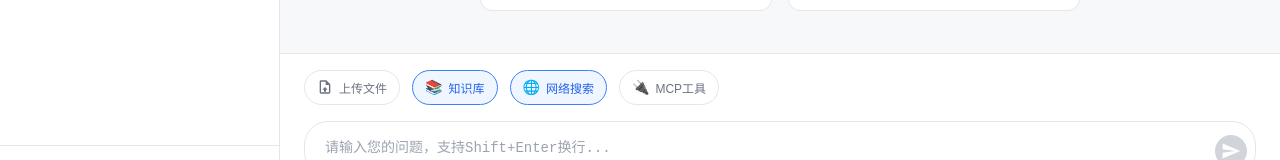
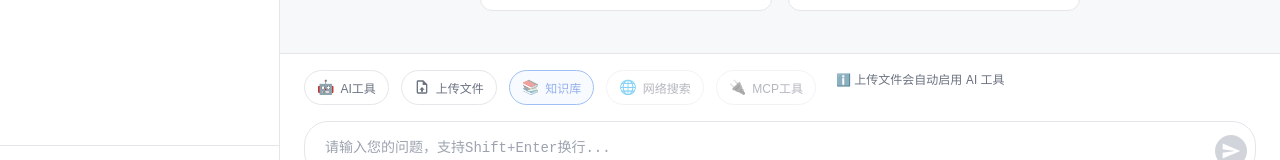
Before and after one commit to 1fantasy1/vue, a Vue app: page /knowledge in a window 1280 px wide. Shown: the part 577-737 px from the top of the page. Built offline with nearby package versions, Linux system fonts and the light colour scheme; no server answers; sample sign-in values are in the browser's storage.

Commit message:
修改ai工具显示

```diff
--- a/src/views/KnowledgeHub.vue
+++ b/src/views/KnowledgeHub.vue
@@ -186,6 +186,15 @@
           <div class="input-tools">
             <button
               class="tool-btn"
+              :class="{ active: aiToolsEnabled }"
+              @click="toggleAiToolsEnabled"
+              title="启用/关闭 AI 智能工具（use_tools）"
+            >
+              <span class="tool-icon">🤖</span>
+              <span class="tool-text">AI工具</span>
+            </button>
+            <button
+              class="tool-btn"
               :class="{ active: enabledTools.includes('upload') }"
               @click="triggerFileUpload"
               title="上传文件"
@@ -197,7 +206,8 @@
             </button>
             <button
               class="tool-btn"
-              :class="{ active: enabledTools.includes('knowledge') }"
+              :class="[{ active: enabledTools.includes('knowledge') }, { dimmed: !aiToolsEnabled }]"
+              :disabled="!aiToolsEnabled"
               @click="toggleTool('knowledge')"
               title="知识库检索"
             >
@@ -206,7 +216,8 @@
             </button>
             <button
               class="tool-btn"
-              :class="{ active: enabledTools.includes('web') }"
+              :class="[{ active: enabledTools.includes('web') }, { dimmed: !aiToolsEnabled }]"
+              :disabled="!aiToolsEnabled"
               @click="toggleTool('web')"
               title="网络搜索"
             >
@@ -215,13 +226,15 @@
             </button>
             <button
               class="tool-btn"
-              :class="{ active: enabledTools.includes('mcp') }"
+              :class="[{ active: enabledTools.includes('mcp') }, { dimmed: !aiToolsEnabled }]"
+              :disabled="!aiToolsEnabled"
               @click="toggleTool('mcp')"
               title="MCP工具"
             >
               <span class="tool-icon">🔌</span>
               <span class="tool-text">MCP工具</span>
             </button>
+            <span class="tools-hint">ℹ️ 上传文件会自动启用 AI 工具</span>
           </div>
 
           <!-- 上传文件预览区域 -->
@@ -296,7 +309,23 @@ export default {
     const selectedModel = ref('默认模型') // 保留作为兼容，但不再用于选择
     const userDefaultModel = ref('') // 用户的默认模型
   const currentMessage = ref('')
-    const enabledTools = ref(['knowledge', 'web'])
+  // 工具偏好（知识库/网络搜索/MCP），仅在 aiToolsEnabled 开启时生效
+    const enabledTools = ref(['knowledge'])
+    // AI 智能工具调用总开关（use_tools）
+    const aiToolsEnabled = ref(false)
+
+    // 从本地存储恢复工具设置
+    try {
+      const savedEnabled = localStorage.getItem('ai_enabled_tools')
+      const savedSwitch = localStorage.getItem('ai_tools_enabled')
+      if (savedEnabled) {
+        const parsed = JSON.parse(savedEnabled)
+        if (Array.isArray(parsed)) enabledTools.value = parsed
+      }
+      if (savedSwitch === 'true' || savedSwitch === 'false') {
+        aiToolsEnabled.value = savedSwitch === 'true'
+      }
+    } catch {}
     const isTyping = ref(false)
     const chatMessagesRef = ref(null)
     const chatInputRef = ref(null)
@@ -563,12 +592,21 @@ export default {
 
     // 切换工具
     const toggleTool = (tool) => {
+      if (!aiToolsEnabled.value) return
       const index = enabledTools.value.indexOf(tool)
       if (index > -1) {
         enabledTools.value.splice(index, 1)
       } else {
         enabledTools.value.push(tool)
       }
+      // 持久化偏好
+      try { localStorage.setItem('ai_enabled_tools', JSON.stringify(enabledTools.value)) } catch {}
+    }
+
+    // 切换总开关并持久化
+    const toggleAiToolsEnabled = () => {
+      aiToolsEnabled.value = !aiToolsEnabled.value
+      try { localStorage.setItem('ai_tools_enabled', aiToolsEnabled.value ? 'true' : 'false') } catch {}
     }
 
     // 触发文件上传
@@ -664,10 +702,8 @@ export default {
   if (enabledTools.value.includes('web')) preferredTools.push('web_search')
   if (enabledTools.value.includes('mcp')) preferredTools.push('mcp_tool')
 
-      // use_tools 主要控制 web_search/mcp 等外部工具，当有文件上传时也需要启用
-      const useTools = enabledTools.value.includes('web') ||
-                      enabledTools.value.includes('mcp') ||
-                      uploadedFile.value !== null // 有文件上传时自动启用工具
+  // 后端开关：use_tools；当存在上传文件时也开启，避免工具链无法处理文件
+  const useTools = aiToolsEnabled.value || (uploadedFile.value !== null)
 
       // 若后端未要求强制指定模型，这里传 null 使用用户默认；保留 UI 下拉但不强绑 ID
       const llmModelId = null
@@ -678,7 +714,7 @@ export default {
           kbIds: null, // 可后续在界面添加选择后传入数组
           noteIds: null,
           useTools,
-          preferredTools: preferredTools.length ? preferredTools : null,
+          preferredTools: (aiToolsEnabled.value && preferredTools.length) ? preferredTools : null,
           llmModelId,
           uploadedFile: uploadedFile.value // 传递上传的文件
         })
@@ -835,6 +871,7 @@ export default {
       getCurrentModel,
       currentMessage,
   enabledTools,
+  aiToolsEnabled,
       isTyping,
       chatHistory,
       chatHistoryList,
@@ -858,6 +895,7 @@ export default {
       clearAllChats,
       deleteIndividualChat,
       toggleTool,
+  toggleAiToolsEnabled,
       triggerFileUpload,
       handleFileUpload,
       clearUploadedFile,
@@ -1652,6 +1690,30 @@ export default {
   font-weight: 500;
 }
 
+/* 总开关关闭时的视觉弱化 */
+.tool-btn.dimmed {
+  opacity: 0.5;
+  filter: grayscale(10%);
+}
+
+.tools-hint {
+  margin-left: 8px;
+  color: #6b7280;
+  font-size: 12px;
+}
+
+.tool-btn:disabled {
+  opacity: 0.5;
+  cursor: not-allowed;
+  filter: grayscale(10%);
+}
+
+.tool-btn:disabled:hover {
+  background: white;
+  border-color: #e5e6ea;
+  color: #6b7280;
+}
+
 /* 上传文件预览区域 */
 .uploaded-file-preview {
   margin-bottom: 12px;
```
Lines whose indentation alone changed are shown as unchanged.
